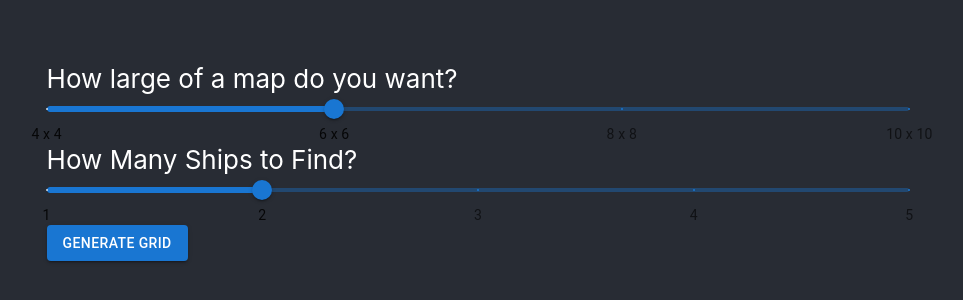
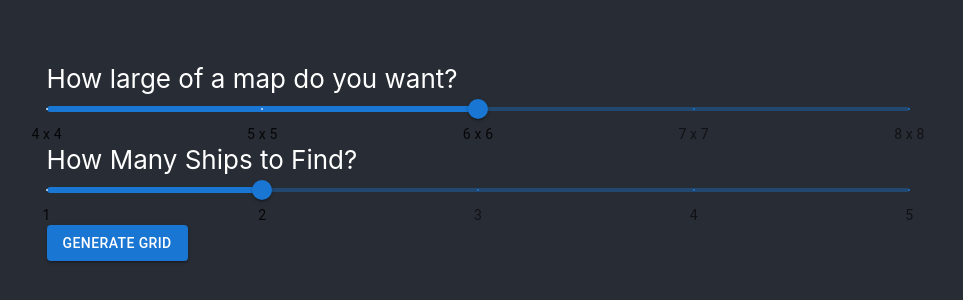
Before and after one commit to bwwhitaker/cloaked, a React (Create React App) app: page / in a window 1280 px wide. Shown: the part 238-538 px from the top of the page, without its empty margins (162-1125 px from the left). Built offline with nearby package versions, Linux system fonts and the light colour scheme.

Commit message:
Grid Size and Scan Mode changes
Reduced max grid size to 8x8 and added odd numbers.

Fixed error with 'Scan' on square with a cloaked ship. Now removes the square from targeted list.

```diff
--- a/src/Components/GameSpace.js
+++ b/src/Components/GameSpace.js
@@ -29,16 +29,20 @@ function GameSpace() {
 			label: '4 x 4',
 		},
 		{
+			value: 5,
+			label: '5 x 5',
+		},
+		{
 			value: 6,
 			label: '6 x 6',
 		},
 		{
+			value: 7,
+			label: '7 x 7',
+		},
+		{
 			value: 8,
 			label: '8 x 8',
-		},
-		{
-			value: 10,
-			label: '10 x 10',
 		},
 	];
 
@@ -86,10 +90,10 @@ function GameSpace() {
 						defaultValue={6}
 						aria-label='Grid Axis'
 						valueLabelDisplay='auto'
-						step={2}
+						step={1}
 						marks={axisMarks}
 						min={4}
-						max={10}
+						max={8}
 						onChangeCommitted={changeAxis}
 					/>
 					How Many Ships to Find?
@@ -125,7 +129,7 @@ function GameSpace() {
 							setShipLocations([]);
 						}}
 					>
-						Abandon Search
+						Modify Grid
 					</Button>
 					<Button
 						onClick={() => {
--- a/src/Components/SearchGrid.js
+++ b/src/Components/SearchGrid.js
@@ -43,7 +43,8 @@ function SearchGrid(props) {
 		message = `There are ${ships} cloaked ships!`;
 	}
 
-	//console.log(shipsToPass);
+	// console.log(shipsToPass);
+	// console.log(targeted);
 
 	function Fire() {
 		if (JSON.stringify(shipsToPass.sort()) === JSON.stringify(targeted.sort())) {
--- a/src/Components/Square.js
+++ b/src/Components/Square.js
@@ -19,7 +19,13 @@ function Square(props) {
 		let c = id - axis;
 		let d = id + axis;
 
-		if (isInArray(id, shipLocations) && clickMode === 'Scan') {
+		if (isInArray(id, shipLocations) && clickMode === 'Scan' && isInArray(id, targeted)) {
+			setCurrentBackgroundColor('red');
+			props.removeTargeted(id);
+			setTimeout(() => {
+				alert(`Your scans alerted the enemy and they fired on you first. You lose!`);
+			}, 200);
+		} else if (isInArray(id, shipLocations) && clickMode === 'Scan') {
 			setCurrentBackgroundColor('red');
 			setTimeout(() => {
 				alert(`Your scans alerted the enemy and they fired on you first. You lose!`);
@@ -29,6 +35,9 @@ function Square(props) {
 			props.updateTargeted(id);
 		} else if (clickMode === 'Unlock' && isInArray(id, targeted)) {
 			setCurrentBackgroundColor('white');
+			props.removeTargeted(id);
+		} else if (clickMode === 'Scan' && isInArray(id, targeted)) {
+			setCurrentBackgroundColor('black');
 			props.removeTargeted(id);
 		} else if (clickMode === 'Unlock') {
 			setCurrentBackgroundColor('white');
```
